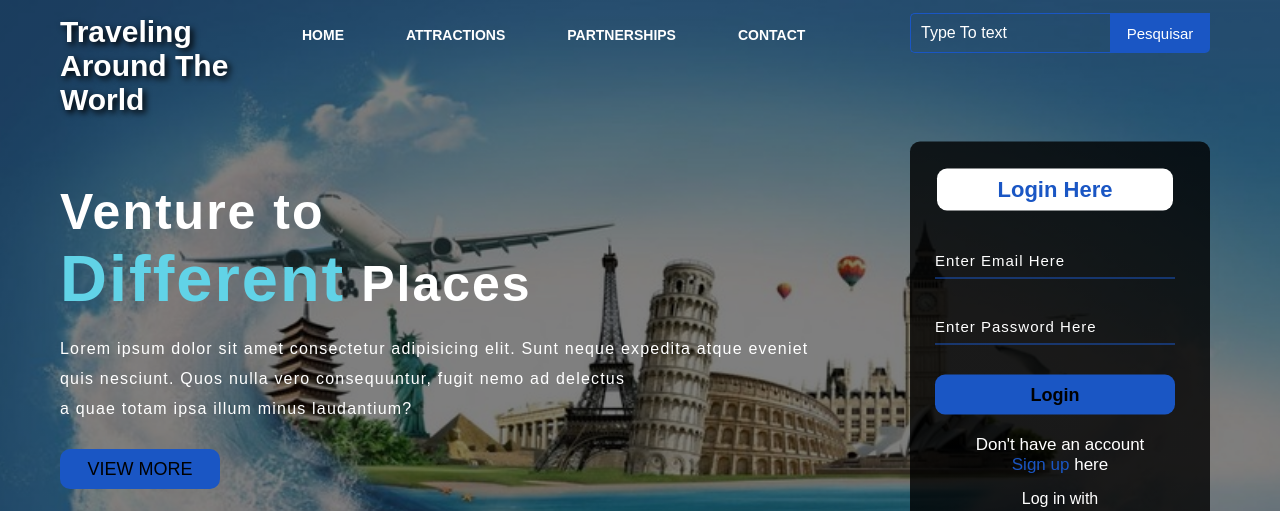
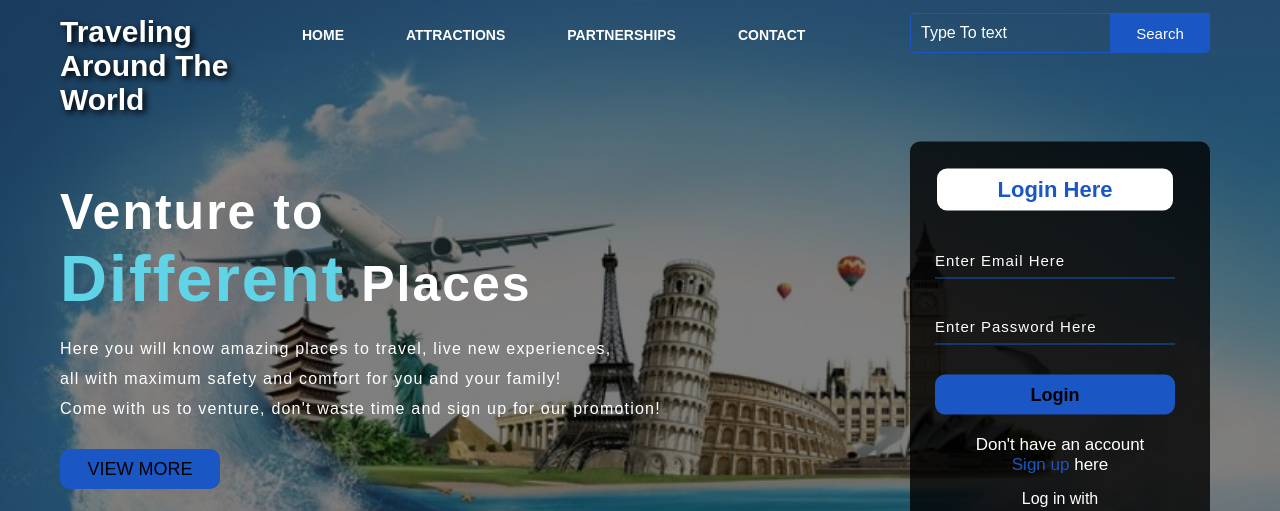
Before and after one commit to NicollySantos/Website-12, a plain HTML site: page Website 12/index.html in a window 1280 px wide. Shown: the top 511 px of the page. Drawn offline with nearby package versions, Linux system fonts and the light colour scheme.

Commit message:
Update index.html

```diff
--- a/Website 12/index.html
+++ b/Website 12/index.html
@@ -23,15 +23,15 @@
 
             <div class="search">
                 <input class="srch" type="search" name="" placeholder="Type To text">
-                <a href="#"> <button class="btn">Pesquisar</button></a>
+                <a href="#"> <button class="btn">Search</button></a>
             </div>
 
         </div>
         <div class="content">
             <h1>Venture to <br><span>Different</span> Places</h1><br>
-            <p class="par">Lorem ipsum dolor sit amet consectetur adipisicing elit. Sunt neque
-                 expedita atque eveniet <br> quis nesciunt. Quos nulla vero consequuntur, fugit nemo ad delectus
-                <br> a quae totam ipsa illum minus laudantium?</p>
+            <p class="par">Here you will know amazing places to travel, live new experiences,
+                <br> all with maximum safety and comfort for you and your family!
+                <br> Come with us to venture, don't waste time and sign up for our promotion! </p>
 
                 <button class="cn"><a href="#">VIEW MORE</a></button>
 
```
